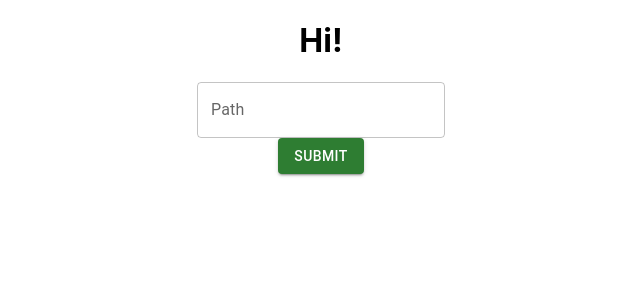
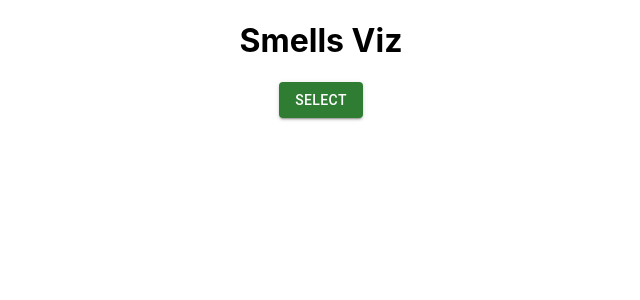
Before and after one commit to DesigniteTools/DJ-viz, a React (Create React App) app: page / in a window 1280 px wide. Shown: the top 300 px of the page, without its empty margins (319-959 px from the left). Built offline with nearby package versions, Linux system fonts and the light colour scheme.

Commit message:
Feat read csv data from the folder

```diff
--- a/package.json
+++ b/package.json
@@ -50,6 +50,7 @@
     ]
   },
   "devDependencies": {
-    "eslint": "^8.56.0"
+    "eslint": "^8.56.0",
+    "eslint-plugin-react": "^7.33.2"
   }
 }
--- a/src/App.css
+++ b/src/App.css
@@ -1,5 +1,3 @@
 .App {
-  text-align: center;
-  display: flex;
-  flex-direction: column;
+  margin: 1rem;
 }
--- a/src/components/InputField/index.jsx
+++ /dev/null
@@ -1,5 +0,0 @@
-import { TextField } from "@mui/material";
-
-export default function InputField(props) {
-  return <TextField id="outlined-basic" label={props.placeHolder} variant="outlined" />;
-}
--- a/src/components/SubmitButton/index.jsx
+++ /dev/null
@@ -1,9 +0,0 @@
-import { Button } from "@mui/material";
-
-export default function SubmitButton(props) {
-  return (
-    <Button variant="contained" color="success">
-      {props.name}
-    </Button>
-  );
-}
--- a/src/pages/Dashboard/index.jsx
+++ b/src/pages/Dashboard/index.jsx
@@ -1,16 +1,54 @@
+import React, { useState } from "react";
 import "./styles.css";
-import InputField from "../../components/InputField";
-import SubmitButton from "../../components/SubmitButton";
+import { Button } from "@mui/material";
+import Papa from "papaparse";
 
 export default function Dashboard() {
+  const [csvFilesData, setCsvFilesData] = useState({});
+
+  async function readCSVFiles() {
+    try {
+      const directoryHandle = await window.showDirectoryPicker();
+      const entries = await directoryHandle.values();
+
+      for await (const entry of entries) {
+        if (entry.name.endsWith(".csv")) {
+          const file = await entry.getFile();
+          const fileText = await file.text();
+
+          // Use PapaParse to parse CSV data
+          Papa.parse(fileText, {
+            complete: (fileData) => handleFileRead(entry.name, fileData),
+            header: true
+          });
+        }
+      }
+    } catch (error) {
+      console.error("Error reading files:", error);
+    }
+  }
+
+  function handleFileRead(fileName, fileData) {
+    const trimmedFileName = fileName.endsWith(".csv") ? fileName.slice(0, -4) : fileName;
+    // console.log("File Name:", fileName);
+    // console.log("Parsed File Data:", fileData);
+
+    // Update the state with a new object using the file name as the key
+    setCsvFilesData((prevData) => ({
+      ...prevData,
+      [trimmedFileName]: fileData.data
+    }));
+  }
+
+  console.log(csvFilesData);
+
   return (
     <div className="dashboard">
-      <h1>Hi!</h1>
-      <div className="input-field">
-        <InputField placeHolder="Path" />
-      </div>
+      <h1 style={{ textAlign: "center" }}>Smells Viz</h1>
       <div className="submit-button">
-        <SubmitButton name="Submit" />
+        <Button variant="contained" color="success" onClick={readCSVFiles}>
+          Select
+        </Button>
       </div>
     </div>
   );
--- a/src/pages/Dashboard/styles.css
+++ b/src/pages/Dashboard/styles.css
@@ -1,5 +1,6 @@
-/* .input-field{
+.submit-button{
+  margin: 1rem;
   display: flex;
+  align-items: center;
   justify-content: center;
-  align-items: center;
-} */
+}
```
Also changed, not shown: 1 other file (tests, documents, lock files or other folders).
